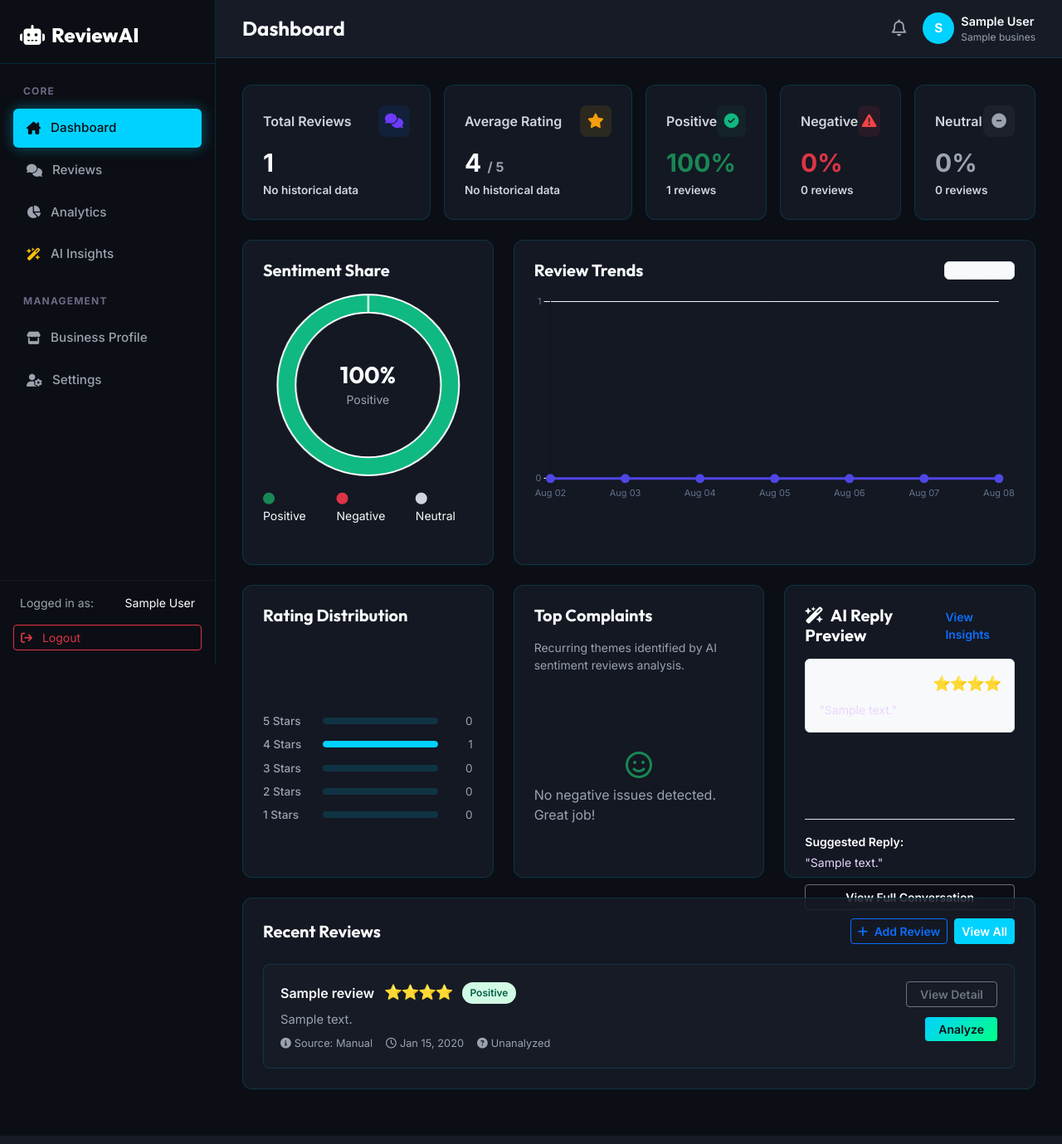
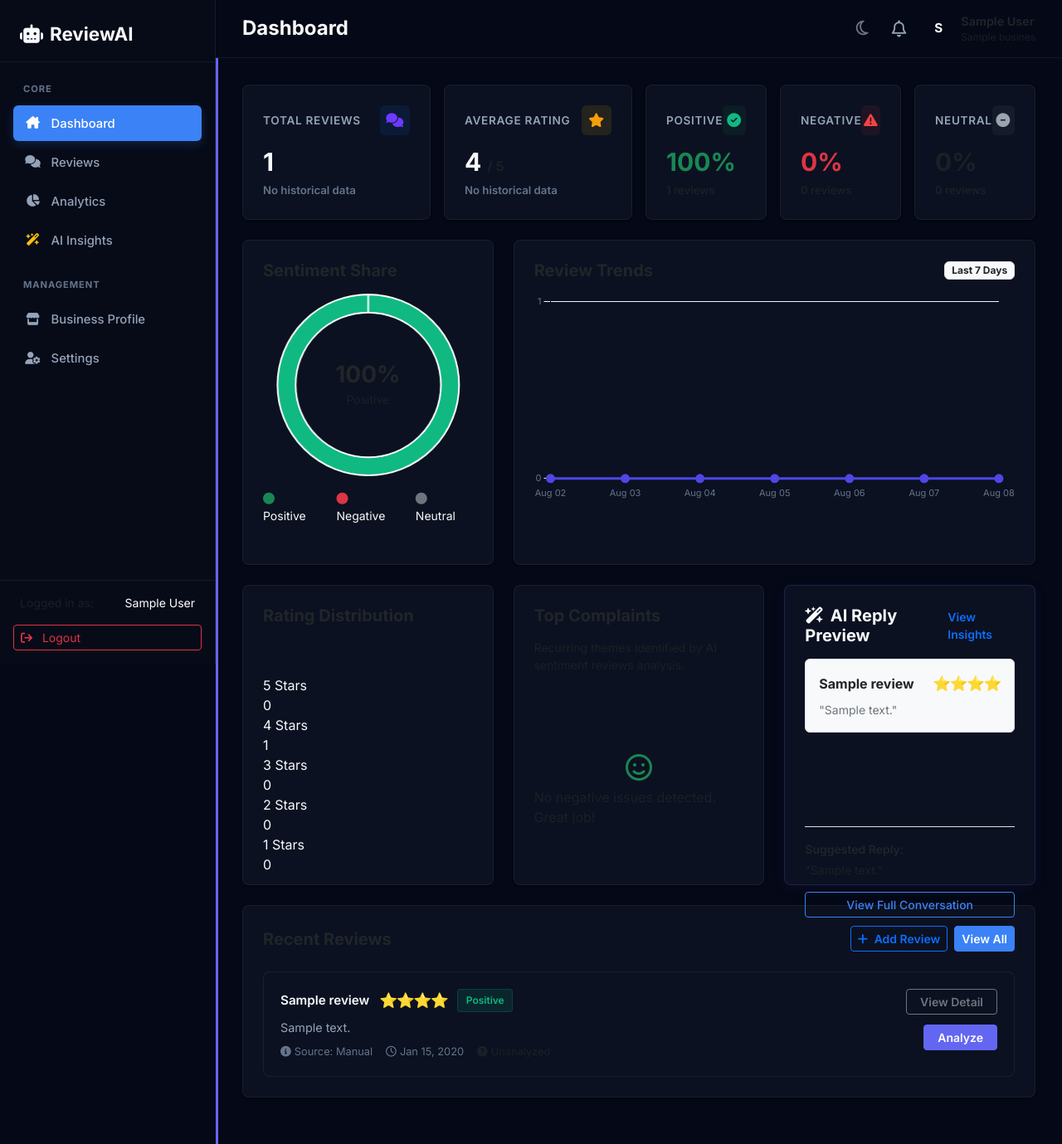
Before and after one commit to Hamzaiftikhar01/ReviewAI, a Django app: page / in a window 1280 px wide. Shown: the whole page at 83% size. Run offline with Django 5.2, Linux system fonts and the light colour scheme; a user stored in the database is signed in; tables that the repository leaves empty hold one stand-in row (values such as "Sample post"); data that the repository does not hold is empty.

Commit message:
Redesign styling layout and implement fully integrated persistent Light and Dark theme switching system

```diff
--- a/reviewai/static/css/style.css
+++ b/reviewai/static/css/style.css
@@ -1,45 +1,75 @@
-/* ReviewAI Core Stylesheet */
-@import url('https://fonts.googleapis.com/css2?family=Inter:wght@300;400;500;600;700&family=Outfit:wght@400;500;600;700;800&display=swap');
+/* ReviewAI Core Stylesheet - Dark Premium SaaS Default & Light Theme Support */
+@import url('https://fonts.googleapis.com/css2?family=Inter:wght@300;400;500;600;700&family=Outfit:wght@500;600;700;800&display=swap');
 
+/* Default: Dark Premium SaaS Theme */
 :root {
-    --primary-color: #00D2FF;       /* Bright Neon Blue */
-    --primary-light: #00FF87;       /* Bright Neon Green */
-    --accent-color: #00D2FF;        /* Neon Blue Accent */
-    --accent-purple: #00FF87;       /* Neon Green Accent */
-    --background-color: #0B0E14;    /* Deep dark navy/charcoal background */
-    --card-background: #161B26;     /* Slate dark blue container */
-    --text-primary: #F9FAFB;        /* High-contrast text */
-    --text-secondary: #9CA3AF;      /* Muted gray text */
-    --color-success: #10B981;       /* Green - Positive */
-    --color-danger: #EF4444;        /* Red - Negative */
-    --color-warning: #f59e0b;       /* Yellow - Rating star */
-    --color-neutral: #9CA3AF;       /* Gray - Neutral */
-    --border-color: rgba(0, 210, 255, 0.15); /* Glowing blue border tint */
+    --background-color: #050816;      /* Deep navy-black */
+    --sidebar-background: #070B18;   /* Darker sidebar */
+    --card-background: #0B1120;      /* Slate-navy card */
+    --border-color: rgba(255, 255, 255, 0.06); /* Thin subtle border */
+    --text-primary: #F8FAFC;         /* High-contrast white */
+    --text-secondary: #94A3B8;       /* Saturated slate gray */
+    --text-muted: #64748B;           /* Muted text */
+
+    /* Accents */
+    --accent-primary: #3B82F6;       /* Electric blue */
+    --accent-secondary: #0D9488;     /* Teal */
+    --accent-ai: #6366F1;            /* Indigo/violet AI accent */
+
+    /* Status */
+    --color-success: #10B981;        /* Positive */
+    --color-danger: #EF4444;         /* Negative */
+    --color-warning: #F59E0B;        /* Warning/star */
+    --color-neutral: #64748B;
+
+    --header-background: #050816;
+    --input-background: #0D1424;
+    --input-border: rgba(255, 255, 255, 0.1);
+
     --sidebar-width: 260px;
-    --transition-speed: 0.25s;
+    --transition-speed: 0.2s;
 
-    /* Theme Variables */
-    --sidebar-background: #0B0E14;  /* Deep dark navy sidebar */
-    --sidebar-text: #9CA3AF;
-    --header-background: #161B26;
-    --input-background: #161B26;
-    --input-border: rgba(0, 210, 255, 0.25);
+    /* Shadows tinted with theme colors */
+    --shadow-sm: 0 1px 3px rgba(0, 0, 0, 0.5);
+    --shadow-md: 0 10px 20px -8px rgba(0, 0, 0, 0.4), 0 4px 10px -3px rgba(0, 0, 0, 0.2);
+    --shadow-lg: 0 20px 25px -5px rgba(0, 0, 0, 0.5), 0 10px 10px -5px rgba(0, 0, 0, 0.3);
+}
 
-    /* Glowing Neon Shadows (Blue + Green mix) */
-    --shadow-sm: 0 1px 3px rgba(0, 210, 255, 0.05);
-    --shadow-md: 0 10px 20px -8px rgba(0, 210, 255, 0.1), 0 4px 10px -3px rgba(0, 255, 135, 0.04);
-    --shadow-lg: 0 20px 25px -5px rgba(0, 210, 255, 0.12), 0 10px 10px -5px rgba(0, 255, 135, 0.05);
+/* Light SaaS Theme Overrides */
+[data-theme="light"] {
+    --background-color: #F5F7FB;      /* Light gray background */
+    --sidebar-background: #FFFFFF;   /* White sidebar */
+    --card-background: #FFFFFF;      /* White cards */
+    --border-color: #E2E8F0;         /* Clear light border */
+    --text-primary: #0F172A;         /* Dark Slate text */
+    --text-secondary: #64748B;       /* Slate gray text */
+    --text-muted: #94A3B8;           /* Muted text */
+
+    /* Accents */
+    --accent-primary: #2563EB;       /* Solid B2B blue */
+    --accent-secondary: #0F766E;     /* Saturated teal */
+    --accent-ai: #4F46E5;            /* Solid Indigo */
+
+    --header-background: #FFFFFF;
+    --input-background: #FFFFFF;
+    --input-border: #CBD5E1;
+
+    /* Soft light shadow profiles */
+    --shadow-sm: 0 1px 2px 0 rgba(15, 23, 42, 0.05);
+    --shadow-md: 0 4px 6px -1px rgba(15, 23, 42, 0.08), 0 2px 4px -2px rgba(15, 23, 42, 0.08);
+    --shadow-lg: 0 10px 15px -3px rgba(15, 23, 42, 0.1), 0 4px 6px -4px rgba(15, 23, 42, 0.1);
 }
 
 body {
-    font-family: 'Inter', -apple-system, BlinkMacSystemFont, "Segoe UI", Roboto, Helvetica, Arial, sans-serif;
+    font-family: 'Inter', -apple-system, BlinkMacSystemFont, "Segoe UI", Roboto, sans-serif;
     background-color: var(--background-color);
     color: var(--text-primary);
     min-height: 100vh;
+    transition: background-color var(--transition-speed) ease, color var(--transition-speed) ease;
 }
 
-h1, h2, h3, h4, h5, h6, .brand-logo {
-    font-family: 'Outfit', sans-serif;
+h1, h2, h3, h4, h5, h6 {
+    font-family: 'Inter', sans-serif;
     color: var(--text-primary) !important;
     font-weight: 600;
 }
@@ -167,7 +163,7 @@ h1, h2, h3, h4, h5, h6, .brand-logo {
 .sidebar {
     width: var(--sidebar-width);
     background-color: var(--sidebar-background);
-    color: var(--sidebar-text);
+    color: var(--text-secondary);
     display: flex;
     flex-direction: column;
     height: 100vh;
@@ -185,8 +181,8 @@ h1, h2, h3, h4, h5, h6, .brand-logo {
 }
 
 .brand-logo {
-    color: #FFFFFF !important; /* Force white logo on dark sidebar */
-    font-size: 1.5rem;
+    color: var(--text-primary) !important;
+    font-size: 1.4rem;
     font-weight: 800;
     text-decoration: none;
     display: flex;
@@ -213,10 +207,10 @@ h1, h2, h3, h4, h5, h6, .brand-logo {
 }
 
 .nav-section-title {
-    font-size: 0.75rem;
+    font-size: 0.7rem;
     text-transform: uppercase;
-    letter-spacing: 0.1em;
-    color: #6C6885; /* Purple-tinted dark gray for nav titles */
+    letter-spacing: 0.08em;
+    color: var(--text-muted);
     padding-left: 0.75rem;
     margin-bottom: 0.75rem;
     font-weight: 700;
@@ -226,39 +220,40 @@ h1, h2, h3, h4, h5, h6, .brand-logo {
     display: flex;
     align-items: center;
     gap: 0.75rem;
-    color: var(--sidebar-text);
+    color: var(--text-secondary);
     text-decoration: none;
-    padding: 0.75rem 1rem;
-    border-radius: 0.375rem;
+    padding: 0.65rem 0.85rem;
+    border-radius: 6px;
     font-weight: 500;
-    font-size: 0.95rem;
+    font-size: 0.925rem;
     margin-bottom: 0.25rem;
-    transition: all 0.2s cubic-bezier(0.4, 0, 0.2, 1), color 0.2s ease, background-color 0.2s ease;
+    transition: all var(--transition-speed) ease;
 }
 
 .sidebar-link i {
-    transition: transform 0.2s ease;
+    width: 20px;
+    text-align: center;
+    transition: transform var(--transition-speed) ease;
 }
 
 .sidebar-link:hover {
-    color: #FFFFFF;
-    background-color: rgba(255, 255, 255, 0.06);
+    color: var(--text-primary);
+    background-color: rgba(255, 255, 255, 0.04);
 }
 
-.sidebar-link:hover i {
-    transform: scale(1.1) rotate(5deg);
-    color: var(--primary-light);
+[data-theme="light"] .sidebar-link:hover {
+    background-color: rgba(15, 23, 42, 0.04);
 }
 
 .sidebar-link.active {
-    color: #0B0E14 !important;
-    background-color: var(--primary-color);
-    box-shadow: 0 0 16px rgba(0, 210, 255, 0.4);
+    color: #ffffff !important;
+    background-color: var(--accent-primary) !important;
+    box-shadow: 0 4px 12px rgba(59, 130, 246, 0.2);
 }
 
 .sidebar-footer {
     padding: 1rem;
-    border-top: 1px solid rgba(255, 255, 255, 0.05);
+    border-top: 1px solid var(--border-color);
 }
 
 /* Main Content Area */
@@ -285,39 +280,38 @@ h1, h2, h3, h4, h5, h6, .brand-logo {
 }
 
 @keyframes fadeIn {
-    from { opacity: 0; transform: translateY(8px); }
+    from { opacity: 0; transform: translateY(6px); }
     to { opacity: 1; transform: translateY(0); }
 }
 
 .app-body {
     padding: 2rem;
     flex: 1;
-    animation: fadeIn 0.4s cubic-bezier(0.16, 1, 0.3, 1) forwards;
+    animation: fadeIn 0.3s cubic-bezier(0.16, 1, 0.3, 1) forwards;
 }
 
-/* Custom Cards */
+/* Cards & Layout */
 .card-saas {
-    background: rgba(255, 255, 255, 0.85);
-    backdrop-filter: blur(12px);
-    -webkit-backdrop-filter: blur(12px);
-    border: 1px solid rgba(229, 231, 235, 0.6);
-    border-radius: 0.75rem;
-    box-shadow: 0 4px 6px -1px rgba(91, 33, 182, 0.03), 0 2px 4px -2px rgba(91, 33, 182, 0.03);
+    background-color: var(--card-background);
+    border: 1px solid var(--border-color);
+    border-radius: 8px;
+    box-shadow: var(--shadow-sm);
     padding: 1.5rem;
     margin-bottom: 1.5rem;
-    transition: transform 0.3s cubic-bezier(0.34, 1.56, 0.64, 1), box-shadow 0.3s ease, border-color 0.3s ease;
+    transition: transform 0.25s ease, box-shadow 0.25s ease, background-color var(--transition-speed) ease, border-color var(--transition-speed) ease;
 }
 
 .card-saas:hover {
-    transform: translateY(-4px);
-    border-color: rgba(91, 33, 182, 0.25);
-    box-shadow: 0 12px 20px -8px rgba(91, 33, 182, 0.12), 0 4px 12px -2px rgba(91, 33, 182, 0.04);
+    transform: translateY(-2px);
+    box-shadow: var(--shadow-md);
 }
 
 .card-title-saas {
-    font-size: 1rem;
+    font-size: 0.85rem;
     color: var(--text-secondary);
     font-weight: 600;
+    text-transform: uppercase;
+    letter-spacing: 0.05em;
     margin-bottom: 0.5rem;
 }
 
@@ -325,28 +319,27 @@ h1, h2, h3, h4, h5, h6, .brand-logo {
     font-size: 1.875rem;
     font-weight: 700;
     color: var(--text-primary);
-    line-height: 1;
+    line-height: 1.1;
 }
 
-/* Stat Icon badge wrappers */
+/* Stat Icon badges */
 .stat-icon-wrapper {
-    width: 38px;
-    height: 38px;
-    border-radius: 0.5rem;
+    width: 36px;
+    height: 36px;
+    border-radius: 6px;
     display: flex;
     align-items: center;
     justify-content: center;
-    font-size: 1.1rem;
+    font-size: 1.05rem;
     transition: transform var(--transition-speed) ease;
 }
 
 .card-saas:hover .stat-icon-wrapper {
-    transform: scale(1.1);
+    transform: scale(1.08);
 }
 
-/* Trend indicator */
 .trend-indicator {
-    font-size: 0.85rem;
+    font-size: 0.825rem;
     font-weight: 600;
     display: inline-flex;
     align-items: center;
@@ -354,22 +347,14 @@ h1, h2, h3, h4, h5, h6, .brand-logo {
     margin-top: 0.5rem;
 }
 
-.trend-up {
-    color: var(--color-success);
-}
+.trend-up { color: var(--color-success); }
+.trend-down { color: var(--color-danger); }
+.trend-neutral { color: var(--text-muted); }
 
-.trend-down {
-    color: var(--color-danger);
-}
-
-.trend-neutral {
-    color: var(--color-neutral);
-}
-
-/* Badges */
+/* Badges styling */
 .badge-saas {
     padding: 0.25rem 0.6rem;
-    border-radius: 9999px;
+    border-radius: 4px;
     font-size: 0.75rem;
     font-weight: 600;
     display: inline-flex;
@@ -378,83 +363,86 @@ h1, h2, h3, h4, h5, h6, .brand-logo {
 }
 
 .badge-positive {
-    background-color: #d1fae5;
-    color: #065f46;
+    background-color: rgba(16, 185, 129, 0.12);
+    color: var(--color-success);
+    border: 1px solid rgba(16, 185, 129, 0.2);
 }
 
 .badge-negative {
-    background-color: #fee2e2;
-    color: #991b1b;
+    background-color: rgba(239, 68, 68, 0.12);
+    color: var(--color-danger);
+    border: 1px solid rgba(239, 68, 68, 0.2);
 }
 
 .badge-neutral {
-    background-color: #f1f5f9;
-    color: #475569;
+    background-color: rgba(100, 116, 139, 0.12);
+    color: var(--text-secondary);
+    border: 1px solid rgba(100, 116, 139, 0.2);
 }
 
 .badge-pending {
-    background-color: #fef3c7;
-    color: #92400e;
+    background-color: rgba(245, 158, 11, 0.12);
+    color: var(--color-warning);
+    border: 1px solid rgba(245, 158, 11, 0.2);
 }
 
 /* AI accents */
 .ai-accent-card {
-    background: linear-gradient(135deg, #161B26, #0F0926) !important;
-    color: #ffffff !important;
-    border: 1px solid rgba(0, 210, 255, 0.3) !important;
-    box-shadow: 0 10px 25px -5px rgba(0, 210, 255, 0.15);
+    background-color: var(--card-background);
+    border: 1px solid rgba(99, 102, 241, 0.2) !important;
+    box-shadow: 0 4px 20px -2px rgba(99, 102, 241, 0.08);
 }
 
-.ai-accent-card .card-title-saas,
-.ai-accent-card h1, .ai-accent-card h2, .ai-accent-card h3, .ai-accent-card h4, .ai-accent-card h5, .ai-accent-card h6,
-.ai-accent-card p, .ai-accent-card div, .ai-accent-card span {
-    color: #ffffff !important;
+.ai-accent-card::before {
+    content: '';
+    position: absolute;
+    top: 0;
+    left: 0;
+    width: 3px;
+    height: 100%;
+    background-color: var(--accent-ai);
 }
 
-.ai-accent-card .text-muted, .ai-accent-card .text-secondary {
-    color: #e9d5ff !important;
+/* Buttons styling */
+.btn-primary {
+    background-color: var(--accent-primary) !important;
+    border-color: var(--accent-primary) !important;
+    color: #ffffff !important;
+    font-weight: 500;
+    transition: all var(--transition-speed) ease;
 }
 
-.ai-accent-card .btn-outline-ai {
-    border: 1px solid rgba(255, 255, 255, 0.4) !important;
-    color: #ffffff !important;
-}
-
-.ai-accent-card .btn-outline-ai:hover {
-    background-color: rgba(255, 255, 255, 0.1) !important;
-    border-color: #ffffff !important;
+.btn-primary:hover {
+    background-color: #2563EB !important;
+    border-color: #2563EB !important;
+    transform: translateY(-1px);
 }
 
 .btn-ai {
-    background: linear-gradient(135deg, var(--primary-color), var(--accent-purple)) !important;
-    color: #0B0E14 !important; /* Dark text for readability on neon gradient */
-    border: none;
+    background-color: var(--accent-ai) !important;
+    border-color: var(--accent-ai) !important;
+    color: #ffffff !important;
     font-weight: 600;
-    transition: transform 0.2s cubic-bezier(0.34, 1.56, 0.64, 1), box-shadow 0.2s ease, opacity 0.2s ease;
+    transition: all var(--transition-speed) ease;
 }
 
 .btn-ai:hover {
     opacity: 0.95;
-    transform: translateY(-2px);
-    box-shadow: 0 0 20px rgba(0, 210, 255, 0.45);
-}
-
-.btn-ai:active {
-    transform: translateY(0);
+    transform: translateY(-1px);
+    box-shadow: 0 4px 12px rgba(99, 102, 241, 0.25);
 }
 
 .btn-outline-ai {
-    border: 1px solid var(--primary-color) !important;
-    color: var(--primary-color) !important;
+    border: 1px solid var(--accent-primary) !important;
+    color: var(--accent-primary) !important;
     background-color: transparent !important;
-    font-weight: 600;
-    transition: all 0.2s ease;
+    font-weight: 500;
+    transition: all var(--transition-speed) ease;
 }
 
 .btn-outline-ai:hover {
-    background-color: rgba(91, 33, 182, 0.05);
-    color: var(--primary-color);
-    border-color: var(--primary-color);
+    background-color: rgba(59, 130, 246, 0.08) !important;
+    color: var(--accent-primary) !important;
 }
 
 /* Stars */
@@ -464,63 +452,21 @@ h1, h2, h3, h4, h5, h6, .brand-logo {
     letter-spacing: -1.5px;
 }
 
-/* Rating Distribution */
-.distribution-row {
-    display: flex;
-    align-items: center;
-    gap: 0.75rem;
-    margin-bottom: 0.5rem;
-}
-
-.distribution-label {
-    width: 60px;
-    font-size: 0.85rem;
-    color: var(--text-secondary);
-    font-weight: 500;
-}
-
-.distribution-bar-wrapper {
-    flex: 1;
-    height: 8px;
-    background-color: var(--border-color);
-    border-radius: 4px;
-    overflow: hidden;
-}
-
-.distribution-bar {
-    height: 100%;
-    background-color: var(--accent-color);
-    border-radius: 4px;
-}
-
-.distribution-count {
-    width: 30px;
-    font-size: 0.85rem;
-    text-align: right;
-    color: var(--text-secondary);
-}
-
-/* Review List Table Look-alike */
-.reviews-list-container {
-    display: flex;
-    flex-direction: column;
-    gap: 0.75rem;
-}
-
+/* Review Feed Row */
 .review-item-row {
-    background-color: #ffffff;
+    background-color: var(--card-background);
     border: 1px solid var(--border-color);
-    border-radius: 0.5rem;
+    border-radius: 8px;
     padding: 1.25rem;
     display: flex;
     align-items: flex-start;
     justify-content: space-between;
-    transition: box-shadow var(--transition-speed) ease;
+    transition: box-shadow var(--transition-speed) ease, border-color var(--transition-speed) ease;
 }
 
 .review-item-row:hover {
+    border-color: var(--accent-primary);
     box-shadow: var(--shadow-sm);
-    border-color: #cbd5e1;
 }
 
 .review-item-main {
@@ -537,12 +483,12 @@ h1, h2, h3, h4, h5, h6, .brand-logo {
 
 .review-item-customer {
     font-weight: 600;
-    font-size: 1rem;
+    font-size: 0.95rem;
 }
 
 .review-item-text {
     color: var(--text-secondary);
-    font-size: 0.925rem;
+    font-size: 0.9rem;
     margin-bottom: 0.5rem;
     display: -webkit-box;
     -webkit-line-clamp: 2;
@@ -552,7 +498,7 @@ h1, h2, h3, h4, h5, h6, .brand-logo {
 
 .review-item-meta {
     font-size: 0.8rem;
-    color: var(--text-secondary);
+    color: var(--text-muted);
     display: flex;
     align-items: center;
     gap: 1rem;
@@ -591,98 +552,15 @@ h1, h2, h3, h4, h5, h6, .brand-logo {
     border-radius: 50%;
 }
 
-/* Custom Table for Preview */
+/* Tables styling */
 .table-preview {
     font-size: 0.9rem;
 }
 
 .table-preview th {
-    background-color: var(--background-color);
-    font-weight: 600;
-}
-
-/* Responsive elements */
-@media (max-width: 991.98px) {
-    .sidebar {
-        transform: translateX(-100%);
-    }
-    .sidebar.show {
-        transform: translateX(0);
-    }
-    .main-content {
-        margin-left: 0;
-    }
-    .auth-sidebar {
-        display: none !important;
-    }
-}
-
-/* ==========================================================================
-   Global Theme Helper Overrides
-   ========================================================================== */
-.text-dark {
-    color: #F9FAFB !important;
-}
-
-.text-muted {
-    color: #9CA3AF !important;
-}
-
-.text-secondary {
-    color: #D1D5DB !important;
-}
-
-.trend-neutral span,
-.trend-indicator span {
-    color: #D1D5DB !important;
-}
-
-label {
-    color: #F9FAFB !important;
-}
-
-.card-title-saas {
-    color: #D1D5DB !important;
-}
-
-/* Forms styling for Dark Mode compatibility */
-.form-control,
-.form-select,
-.form-control:focus,
-.form-select:focus {
     background-color: var(--input-background) !important;
     color: var(--text-primary) !important;
-    border-color: var(--input-border) !important;
-}
-
-.form-control::placeholder {
-    color: #6B7280;
-}
-
-/* Glassmorphism adjustment for Dark Mode */
-.card-saas {
-    background: rgba(22, 27, 38, 0.85) !important;
-    border: 1px solid var(--border-color) !important;
-    box-shadow: var(--shadow-sm) !important;
-}
-
-.card-saas:hover {
-    border-color: rgba(0, 210, 255, 0.35) !important;
-    box-shadow: var(--shadow-md) !important;
-}
-
-.review-item-row {
-    background-color: var(--card-background) !important;
-    border-color: var(--border-color) !important;
-}
-
-.review-item-row:hover {
-    border-color: rgba(0, 210, 255, 0.35) !important;
-}
-
-.table-preview th {
-    background-color: #1F2937 !important;
-    color: var(--text-primary) !important;
+    font-weight: 600;
 }
 
 .table-preview td {
--- a/reviewai/templates/base.html
+++ b/reviewai/templates/base.html
@@ -14,6 +14,18 @@
     <!-- Custom Style -->
     <link href="{% static 'css/style.css' %}" rel="stylesheet">
     {% block extra_css %}{% endblock %}
+    <!-- Script to load theme before content renders -->
+    <script>
+        (function() {
+            const savedTheme = localStorage.getItem('theme') || 'dark';
+            if (savedTheme === 'system') {
+                const systemDark = window.matchMedia('(prefers-color-scheme: dark)').matches;
+                document.documentElement.setAttribute('data-theme', systemDark ? 'dark' : 'light');
+            } else {
+                document.documentElement.setAttribute('data-theme', savedTheme);
+            }
+        })();
+    </script>
 </head>
 <body>
 
@@ -86,6 +98,30 @@
             </div>
 
             <div class="d-flex align-items-center gap-3">
+                <!-- Theme Toggle Dropdown -->
+                <div class="dropdown">
+                    <button class="btn border-0 text-secondary p-2" type="button" id="theme-menu-btn" data-bs-toggle="dropdown" aria-expanded="false">
+                        <i class="fa-regular fa-moon fs-5" id="current-theme-icon"></i>
+                    </button>
+                    <ul class="dropdown-menu dropdown-menu-end py-1 shadow border-0" aria-labelledby="theme-menu-btn" style="min-width: 120px;">
+                        <li>
+                            <button class="dropdown-item py-1.5 d-flex align-items-center gap-2" onclick="setThemePreference('light')">
+                                <i class="fa-regular fa-sun"></i> Light
+                            </button>
+                        </li>
+                        <li>
+                            <button class="dropdown-item py-1.5 d-flex align-items-center gap-2" onclick="setThemePreference('dark')">
+                                <i class="fa-regular fa-moon"></i> Dark
+                            </button>
+                        </li>
+                        <li>
+                            <button class="dropdown-item py-1.5 d-flex align-items-center gap-2" onclick="setThemePreference('system')">
+                                <i class="fa-solid fa-desktop"></i> System
+                            </button>
+                        </li>
+                    </ul>
+                </div>
+
                 <!-- Notifications -->
                 <div class="dropdown">
                     <button class="notification-bell-btn" type="button" data-bs-toggle="dropdown" aria-expanded="false" id="notif-dropdown-btn">
@@ -222,6 +258,47 @@
             requestAnimationFrame(animate);
         });
     });
+
+    // Theme Management Scripts
+    function applyTheme(theme) {
+        if (theme === 'system') {
+            const systemDark = window.matchMedia('(prefers-color-scheme: dark)').matches;
+            document.documentElement.setAttribute('data-theme', systemDark ? 'dark' : 'light');
+        } else {
+            document.documentElement.setAttribute('data-theme', theme);
+        }
+        updateThemeIcon(theme);
+    }
+
+    function updateThemeIcon(theme) {
+        const icon = document.getElementById('current-theme-icon');
+        if (!icon) return;
+        if (theme === 'dark') {
+            icon.className = 'fa-regular fa-moon fs-5';
+        } else if (theme === 'light') {
+            icon.className = 'fa-regular fa-sun fs-5 text-warning';
+        } else {
+            icon.className = 'fa-solid fa-desktop fs-5 text-secondary';
+        }
+    }
+
+    function setThemePreference(theme) {
+        localStorage.setItem('theme', theme);
+        applyTheme(theme);
+    }
+
+    // Set initial icon and listeners on DOMContentLoaded
+    document.addEventListener('DOMContentLoaded', () => {
+        const savedTheme = localStorage.getItem('theme') || 'dark';
+        updateThemeIcon(savedTheme);
+
+        // Listen to system changes if system theme is selected
+        window.matchMedia('(prefers-color-scheme: dark)').addEventListener('change', e => {
+            if (localStorage.getItem('theme') === 'system') {
+                document.documentElement.setAttribute('data-theme', e.matches ? 'dark' : 'light');
+            }
+        });
+    });
 </script>
 {% block extra_js %}{% endblock %}
 </body>
```
Also changed, not shown: other parts of reviewai/static/css/style.css (+80 -67 lines).
